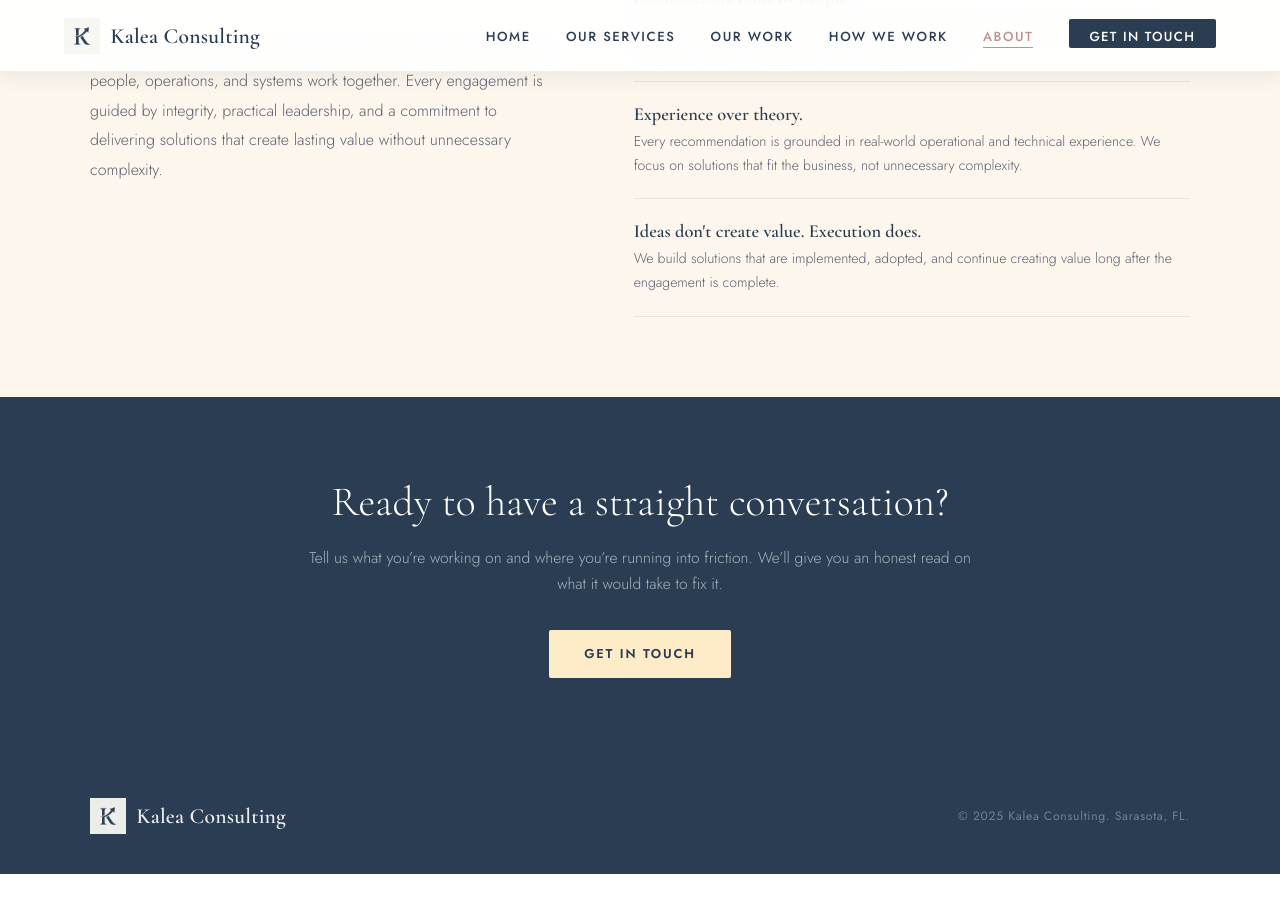
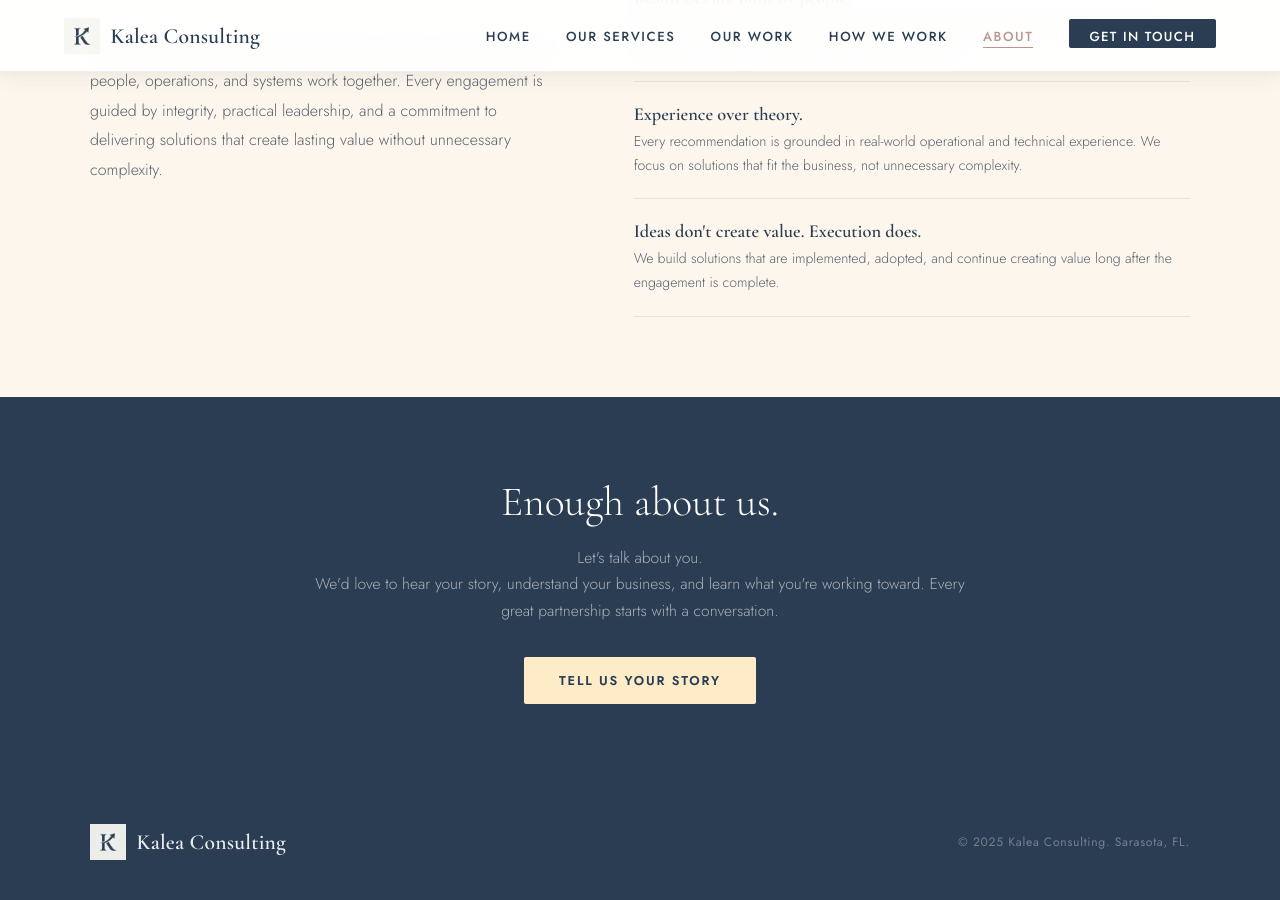
Before and after one commit to Kalea-Consulting/kaleaconsulting, a Jekyll site: the page built from about.html, in a window 1280 px wide and 900 px high, scrolled down 3266 px. Built offline with Jekyll 4.4.1, drawn with Linux system fonts in a browser that asks for light colours; before the commit the page ends 4140 px from its top, so only the background shows below that.

Commit message:
Tell us your story button about.html
Message button and finishing touches

```diff
--- a/about.html
+++ b/about.html
@@ -281,11 +281,11 @@ description: Meet the team behind Kalea Consulting — Blake Rice and Matt Schla
 <!-- CTA BAND -->
 <div class="cta-band">
   <div class="cta-band-inner fade-up">
-    <h2>Ready to have a straight conversation?</h2>
+    <h2>Enough about us.</h2>
     <p>
-      Tell us what you&rsquo;re working on and where you&rsquo;re running into friction.
-      We&rsquo;ll give you an honest read on what it would take to fix it.
+      Let's talk about you.<br>
+      We'd love to hear your story, understand your business, and learn what you're working toward. Every great partnership starts with a conversation.
     </p>
-    <a href="/#contact" class="btn-cream">Get in Touch</a>
+    <a href="/#contact" class="btn-cream">Tell us your story</a>
   </div>
 </div>
```
